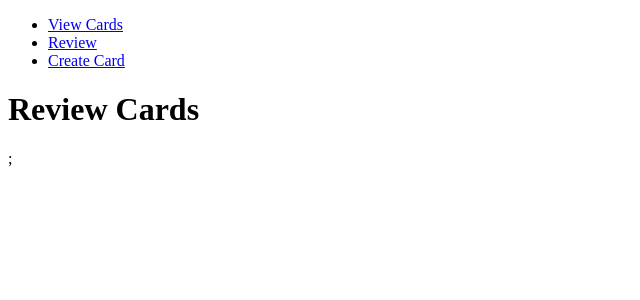
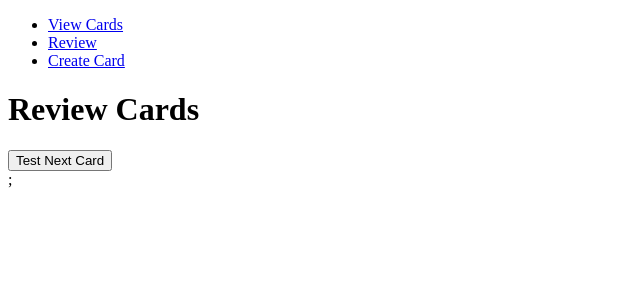
Before and after one commit to ninajhun/react-flash-cards, a React app: page / in a window 1280 px wide. Shown: the top 300 px of the page, without its empty margins (0-640 px from the left). Built offline with nearby package versions, Linux system fonts and the light colour scheme; the HTML template or start-up script is replaced by a standard one.

Commit message:
update nextCatd method

```diff
--- a/src/components/review-cards.jsx
+++ b/src/components/review-cards.jsx
@@ -6,7 +6,8 @@ class ReviewCards extends React.Component {
     super(props);
     this.state = {
       isQuestionSide: true
-    }
+    };
+    this.index = 0;
     this.nextCard = this.nextCard.bind(this)
   }
 
@@ -15,19 +16,31 @@ class ReviewCards extends React.Component {
   }
 
   nextCard(){
-    let index = 0
-    if (index > this.context.cards.length - 1) {
-      index = 0
+    if (this.index > this.context.cards.length - 1) {
+      this.index = 0
     }
-    this.setActiveCard(index)
-    index++
+    this.context.setActiveCard(this.index)
+    this.index++
   }
 
 
 
 
   render() {
-    return <h1 className="text-center">Review Cards</h1>
+    return (
+      <div>
+        <div className="container">
+          <div className="row">
+            <h1 className="text-center">Review Cards</h1>
+          </div>
+          <div className="row">
+            <button type="button" className="btn btn-primary" onClick= {this.nextCard}>Test Next Card</button>
+          </div>
+        </div>
+
+      </div>
+
+    )
   }
 }
 
```
